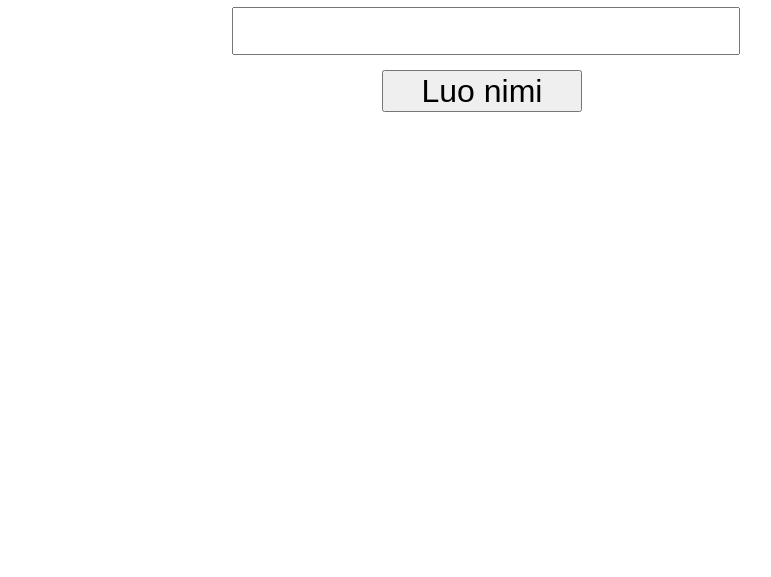
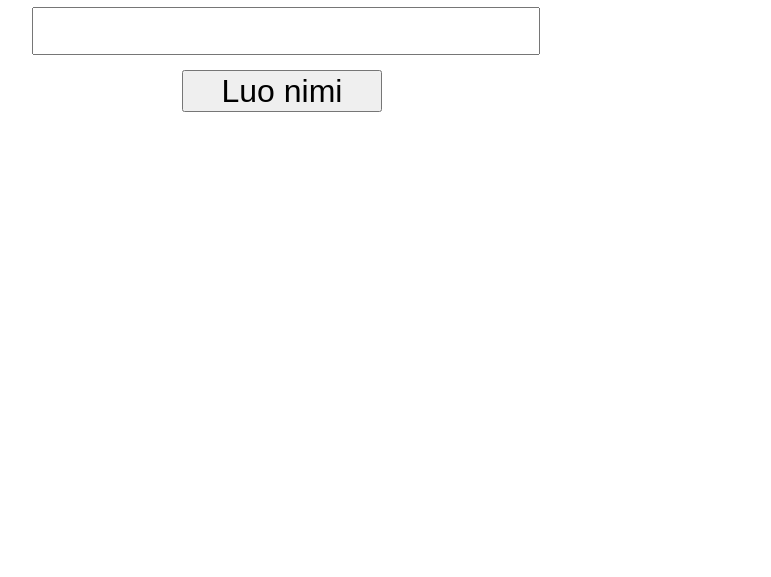
Before and after one commit to aeijae/aeijae.github.io, a plain HTML site: page index.html in a window 1280 px wide. Shown: the part 223-800 px from the top of the page, without its empty margins (358-1129 px from the left). Drawn offline with Linux system fonts and the light colour scheme.

Commit message:
Update style

```diff
--- a/styles.css
+++ b/styles.css
@@ -7,7 +7,7 @@ body {
     top: 50%;
     left: 50%;
     margin-top: -250px;
-    margin-left: -50px;
+    margin-left: -250px;
     width: 500px;
     height: 200px;
 }
```
